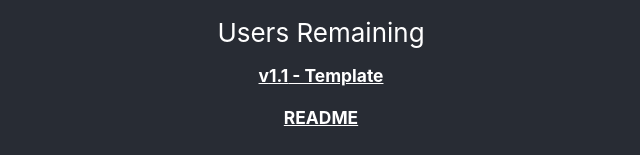
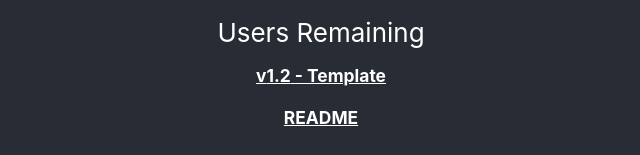
Before and after one commit to send-on/new-demo-generator, a React (Create React App) app: page / in a window 1280 px wide. Shown: the part 674-829 px from the top of the page, without its empty margins (319-959 px from the left). Built offline with nearby package versions, Linux system fonts and the light colour scheme.

Commit message:
change version num

```diff
--- a/src/App.js
+++ b/src/App.js
@@ -14,7 +14,7 @@ const dependencyElement = 3;
 const dropoffElement = 4;
 const dayElement = 5;
 const randomizeElement = 6;
-const version = 1.1;
+const version = 1.2;
 
 // Helper functions
 const getRandomInt = (max) => {
```
